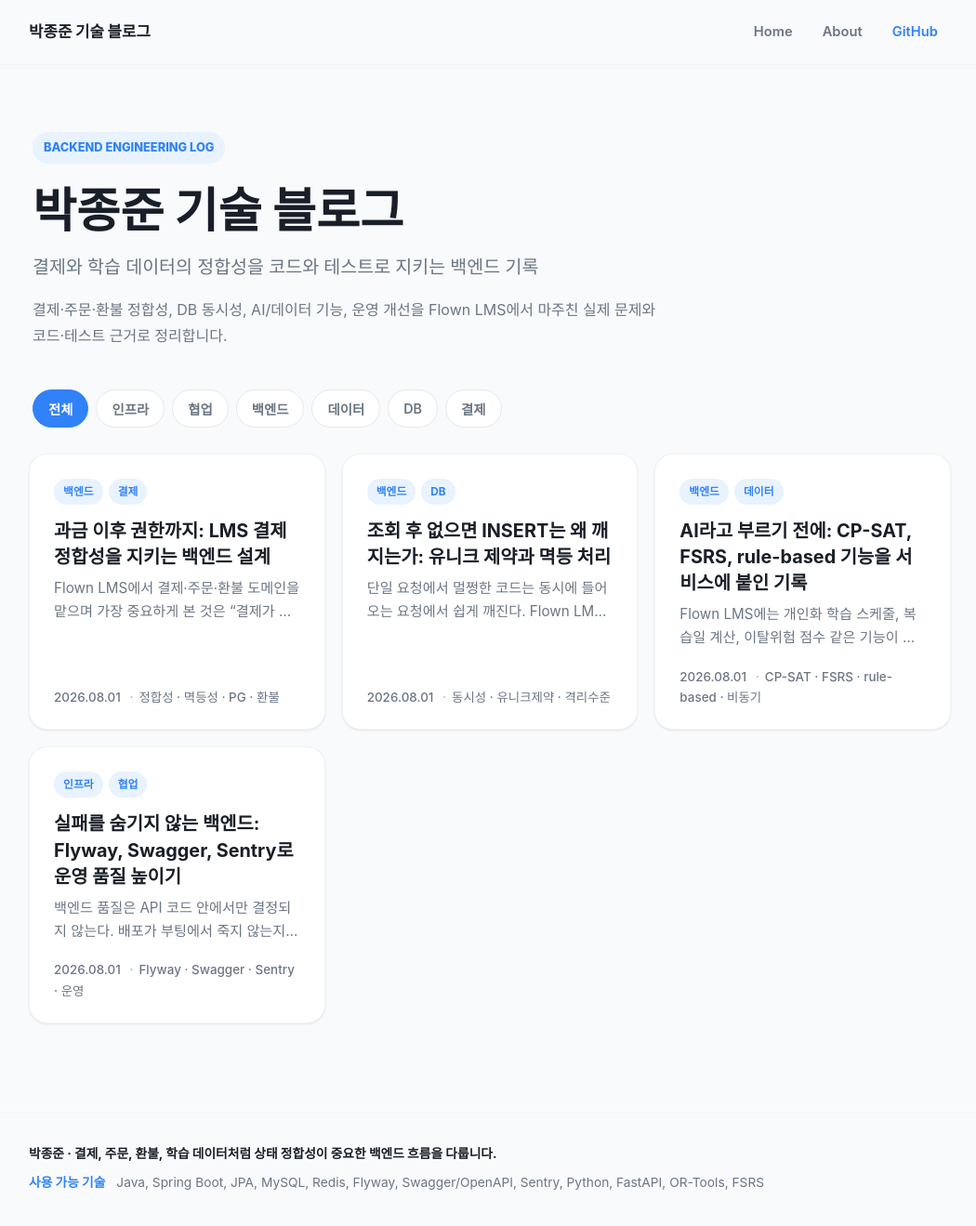
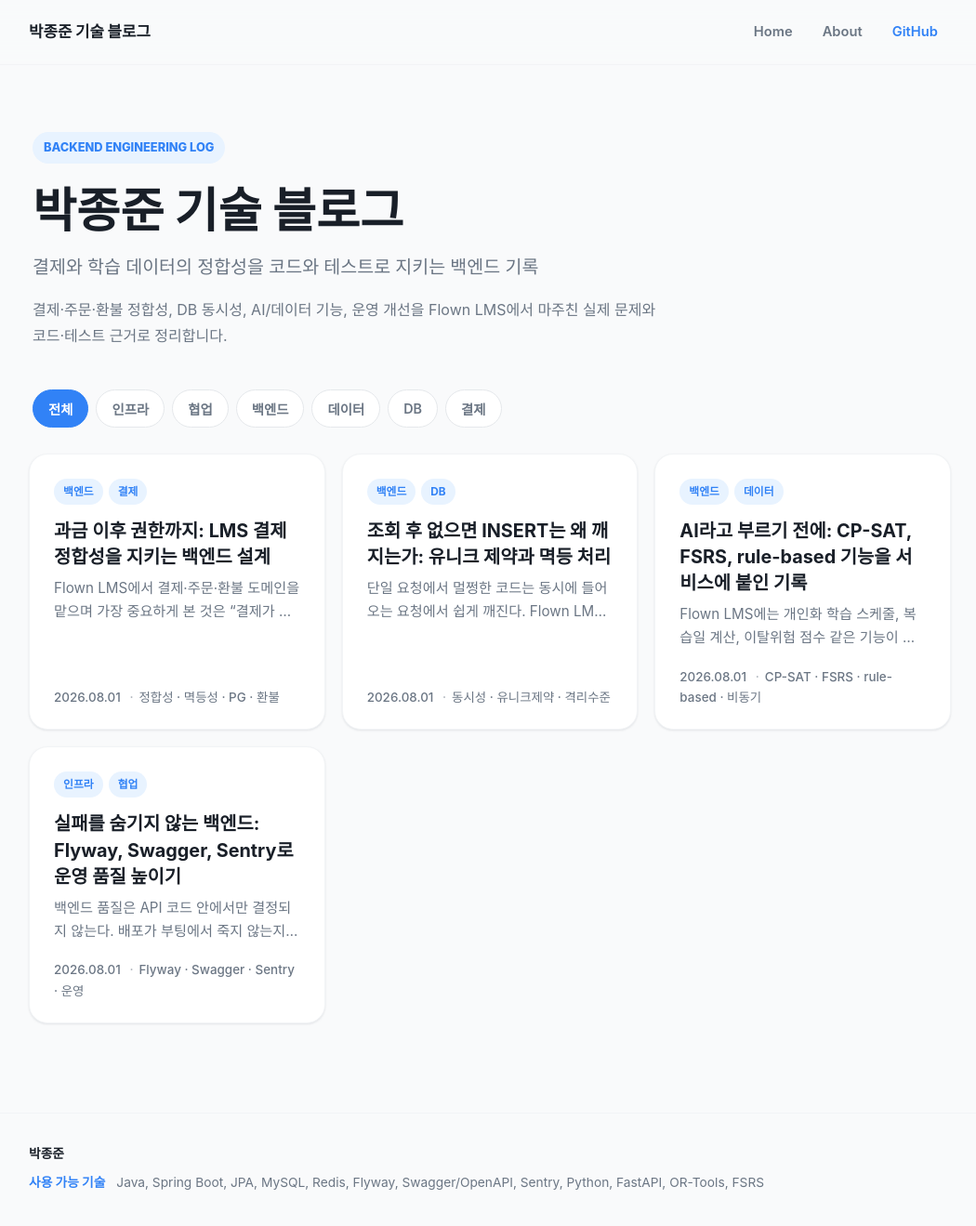
Before and after one commit to jongjunn/jongjunn.github.io, a Jekyll site: the page built from index.md, in a window 1280 px wide and 1329 px high. Shown: the top 1319 px of the window at 93% size, without its empty margins (113-1163 px from the left). Built offline with Jekyll 4.4.1, drawn with Linux system fonts in a browser that asks for light colours; some web fonts are replaced.

Commit message:
Remove footer profile sentence

```diff
--- a/_layouts/default.html
+++ b/_layouts/default.html
@@ -25,7 +25,7 @@
 
   <footer class="foot">
     <div class="foot-inner">
-      <p class="foot-about">박종준 · 결제, 주문, 환불, 학습 데이터처럼 상태 정합성이 중요한 백엔드 흐름을 다룹니다.</p>
+      <p class="foot-about">박종준</p>
       <p class="foot-stack"><strong>사용 가능 기술</strong> Java, Spring Boot, JPA, MySQL, Redis, Flyway, Swagger/OpenAPI, Sentry, Python, FastAPI, OR-Tools, FSRS</p>
     </div>
   </footer>
```
